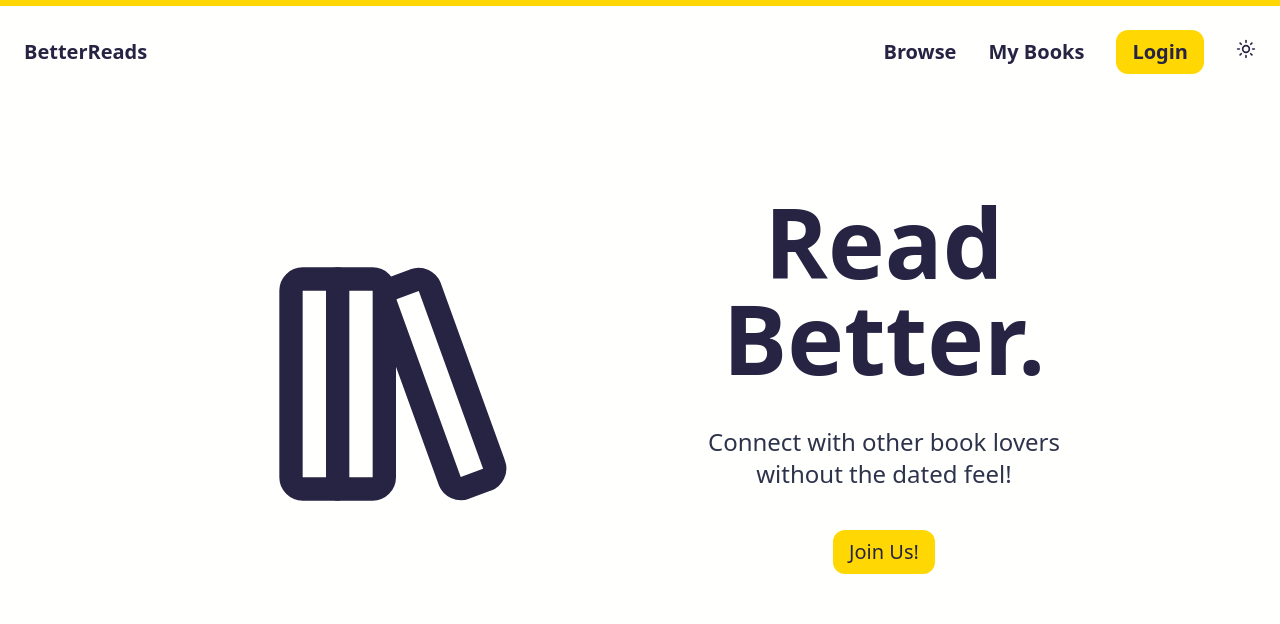
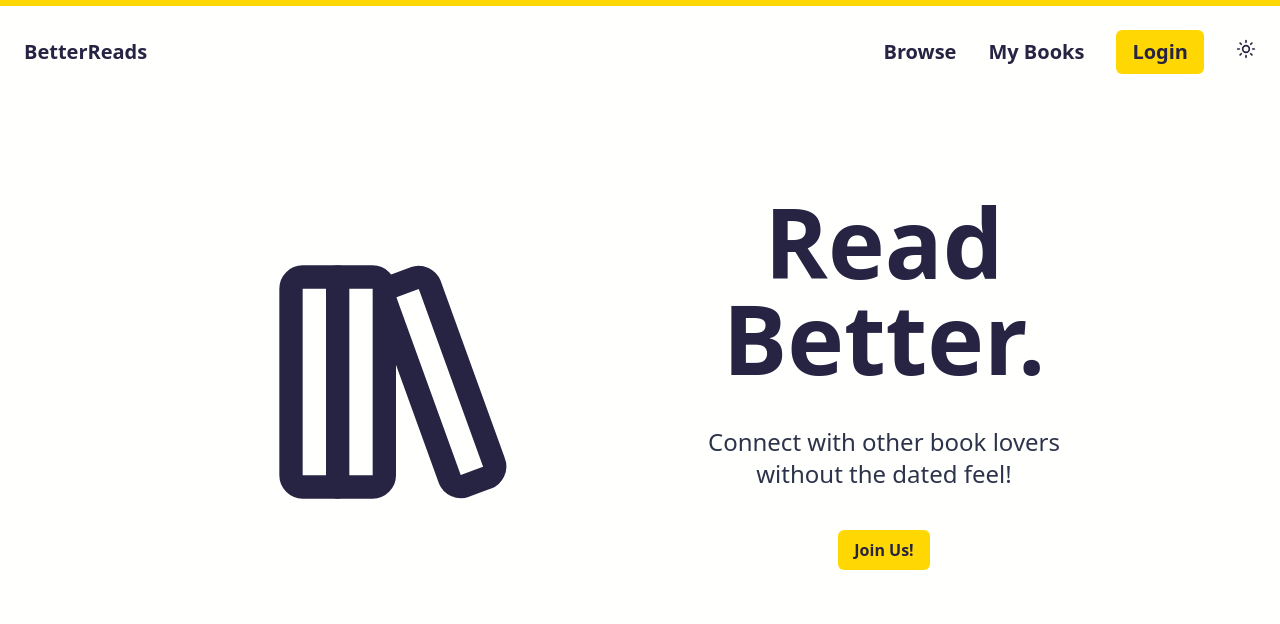
Before and after one commit to sakshampowdel/BetterReads, a React (Vite) app in the folder frontend/: page / in a window 1280 px wide. Shown: the top 624 px of the page. Built offline with nearby package versions, Linux system fonts and the light colour scheme; no server answers.

Commit message:
style(frontend): change button design

```diff
--- a/frontend/src/components/Navbar.tsx
+++ b/frontend/src/components/Navbar.tsx
@@ -48,7 +48,7 @@ const Navbar = () => {
               My Books
             </NavLink>
           </li>
-          <li className="hover:cursor-pointer bg-accent text-accent-foreground p-2 px-4 w-fit rounded-xl">
+          <li className="bg-accent text-accent-foreground font-semibold px-4 py-2 rounded-md hover:opacity-90 transition-opacity">
             <Link to="/login">Login</Link>
           </li>
           <li>
--- a/frontend/src/pages/landing/Hero.tsx
+++ b/frontend/src/pages/landing/Hero.tsx
@@ -18,7 +18,7 @@ const Hero = () => {
         <p className="text-muted text-2xl">
           Connect with other book lovers without the dated feel!
         </p>
-        <button className="hover:cursor-pointer bg-accent text-xl text-accent-foreground p-2 px-4 w-fit rounded-xl">
+        <button className="bg-accent text-accent-foreground font-semibold px-4 py-2 rounded-md hover:opacity-90 transition-opacity">
           <Link to="/login">Join Us!</Link>
         </button>
       </div>
```
